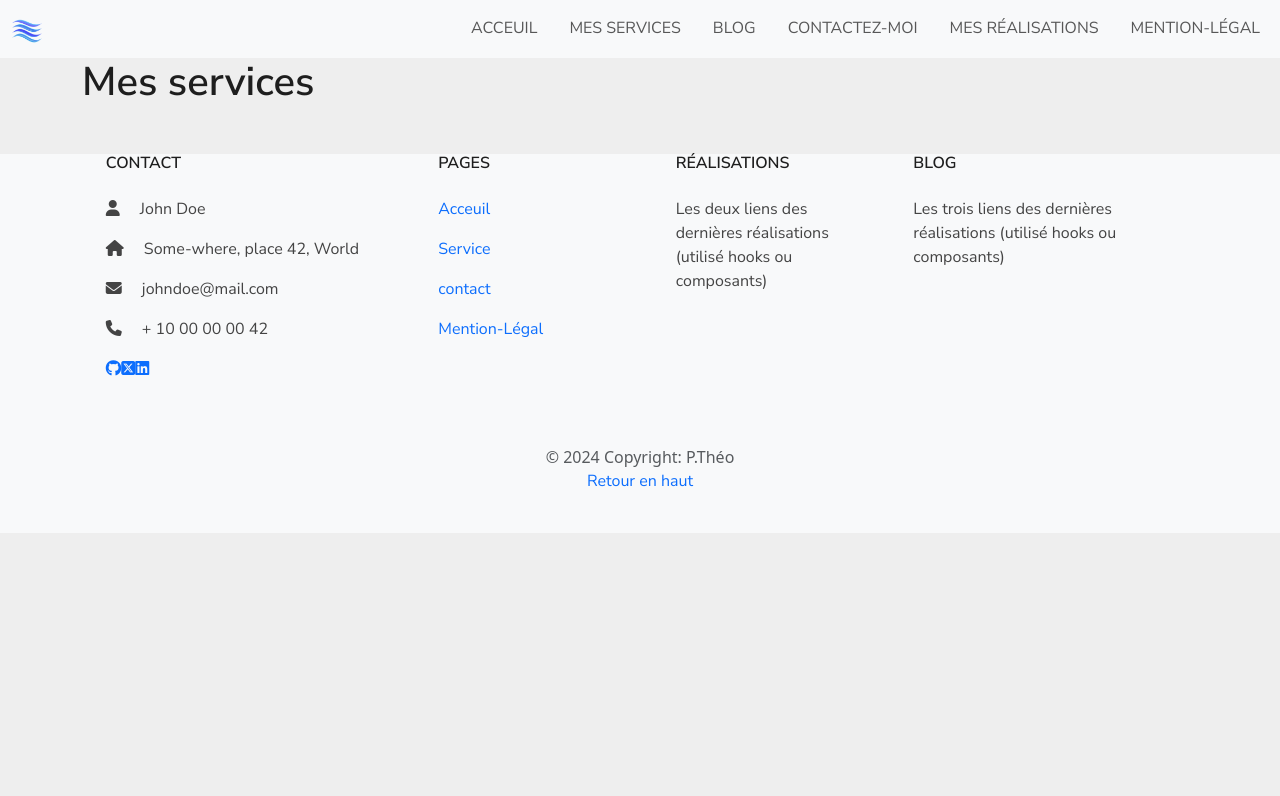
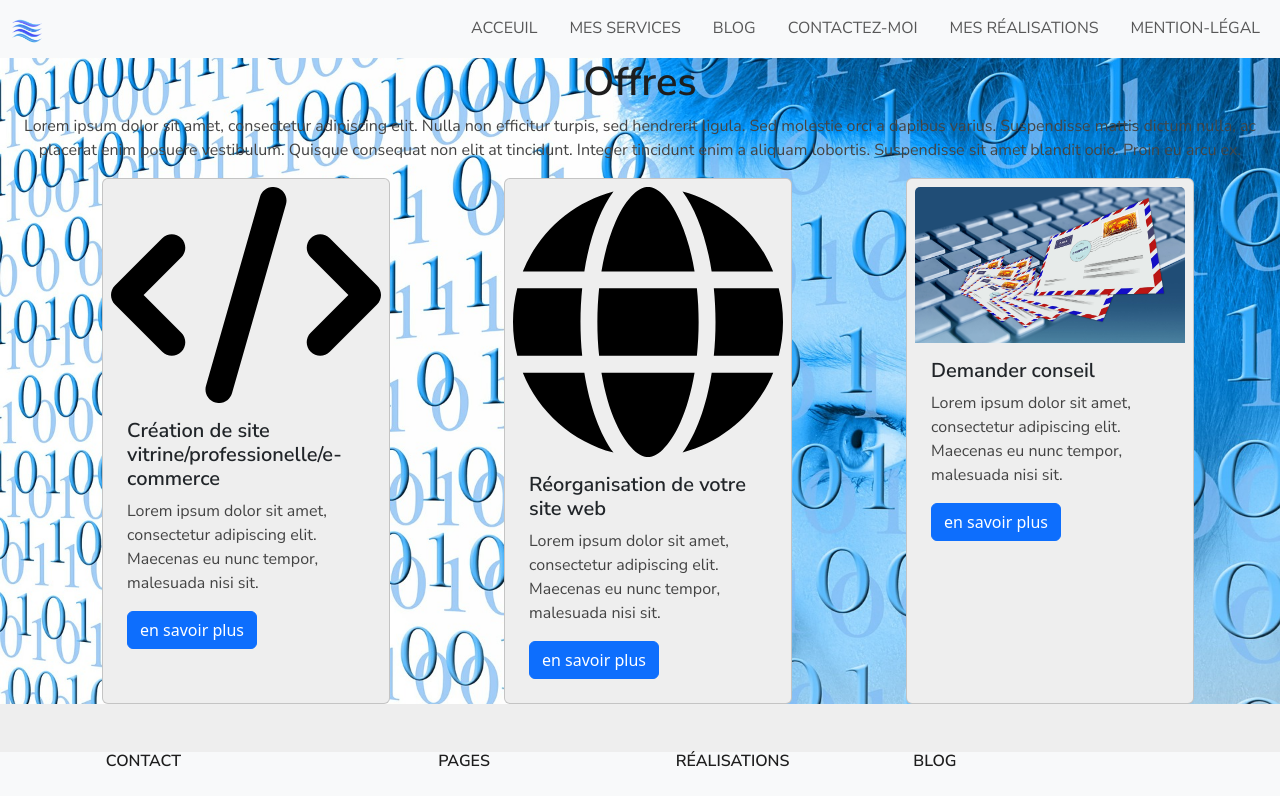
Before and after one commit to Drocinera/cv-react-js, a React (Create React App) app: page /service in a window 1280 px wide. Shown: the top 796 px of the page. Built offline with nearby package versions, Linux system fonts and the light colour scheme.

Commit message:
implémentation de la page "service" avec style et mise en page

```diff
--- a/src/Style.css
+++ b/src/Style.css
@@ -83,6 +83,7 @@ a {
 .About {
 	margin-left: 1em;
 	margin-right: 1em;
+
 }
 
 
@@ -90,3 +91,15 @@ a {
 	padding-left: 1em;
 	padding-right: 1em;
 }
+
+/* Page Service */
+
+.service-container {
+	background-image: url("/public/images/services-bg.jpg");
+	background-size: cover;
+	background-color: #EEE;
+}
+
+.card {
+	background-color: #EEE;
+}
--- a/src/components/Service.jsx
+++ b/src/components/Service.jsx
@@ -2,11 +2,38 @@ import React from "react";
 
 const Service = () => {
     return (
-        <main className="container">
-          <h1>Mes services</h1>
+        <main className="service-container">
+          <div className="service row justify-content-evenly">
+            <h1 className="text-center">Offres</h1>
+              <p className="text-center">Lorem ipsum dolor sit amet, consectetur adipiscing elit. Nulla non efficitur turpis, sed hendrerit ligula. Sed molestie orci a dapibus varius. Suspendisse mattis dictum nulla, ac placerat enim posuere vestibulum.
+               Quisque consequat non elit at tincidunt. Integer tincidunt enim a aliquam lobortis. Suspendisse sit amet blandit odio. Proin eu arcu ex.</p>
+               <div className="card ms-3 p-2 col-1" style={{width: "18rem"}}>
+                <img src="/images/code-solid.svg" class="card-img-top" alt="Début ligne de code"/>
+                  <div class="card-body">
+                    <h5 className="card-title">Création de site vitrine/professionelle/e-commerce</h5>
+                    <p className="card-text">Lorem ipsum dolor sit amet, consectetur adipiscing elit. Maecenas eu nunc tempor, malesuada nisi sit.</p>
+                    <a href="#" class="btn btn-primary">en savoir plus</a>
+                </div>
+              </div>
+              <div className="card ms-3 p-2 col-6" style={{width: "18rem"}}>
+                <img src="/images/globe-solid.svg" class="card-img-top" alt="Début ligne de code"/>
+                  <div class="card-body">
+                    <h5 className="card-title">Réorganisation de votre site web</h5>
+                    <p className="card-text">Lorem ipsum dolor sit amet, consectetur adipiscing elit. Maecenas eu nunc tempor, malesuada nisi sit.</p>
+                    <a href="#" class="btn btn-primary">en savoir plus</a>
+                </div>
+              </div>
+              <div className="card ms-3 p-2 " style={{width: "18rem"}}>
+                <img src="/images/contact-bg.jpg" class="card-img-top" alt="Début ligne de code"/>
+                  <div class="card-body">
+                    <h5 className="card-title">Demander conseil</h5>
+                    <p className="card-text">Lorem ipsum dolor sit amet, consectetur adipiscing elit. Maecenas eu nunc tempor, malesuada nisi sit.</p>
+                    <a href="/contact" class="btn btn-primary">en savoir plus</a>
+                </div>
+              </div>
+          </div>
         </main>
       );
     };
 
     export default Service;
-/*La présentation des offres de services que John Doe propose.*/
```
Also changed, not shown: public/images/code-solid.svg (added), public/images/globe-solid.svg (added).
